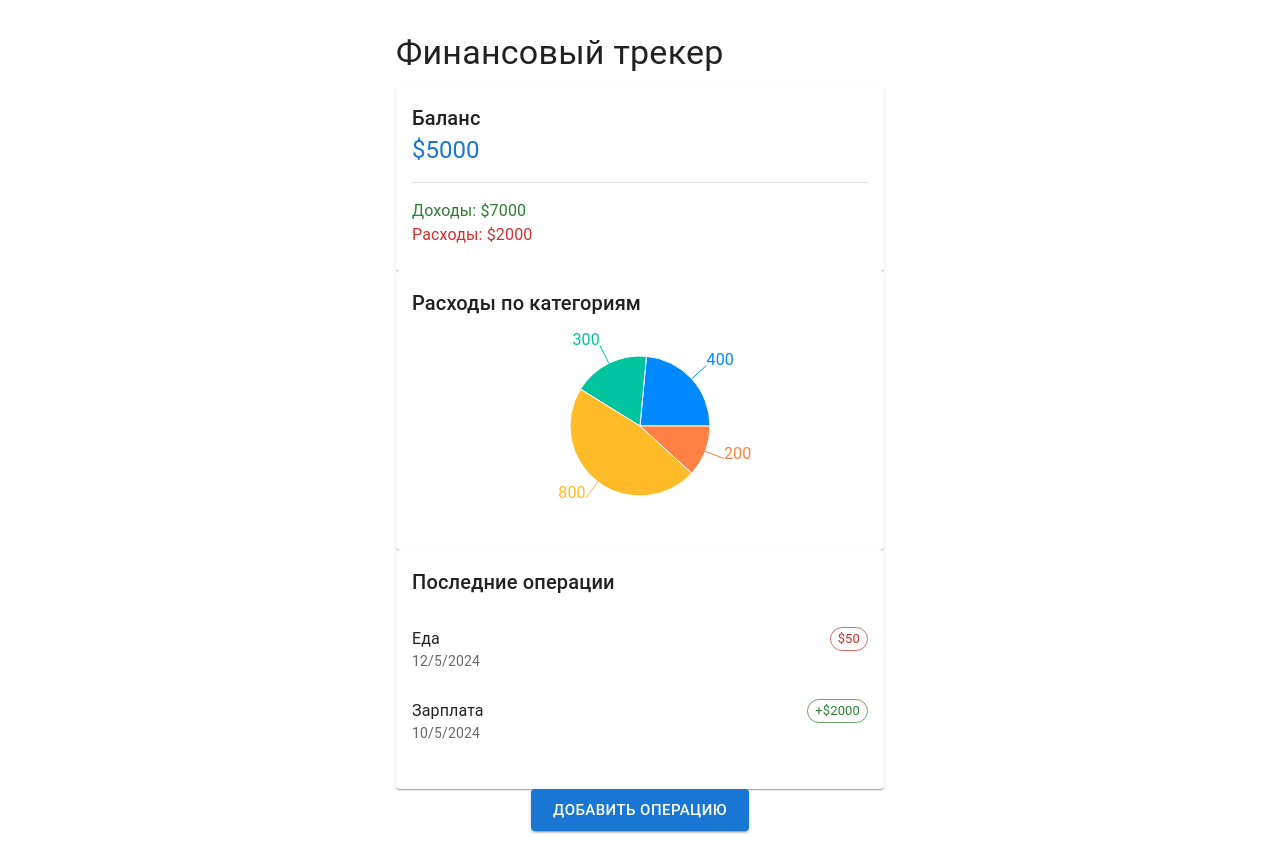
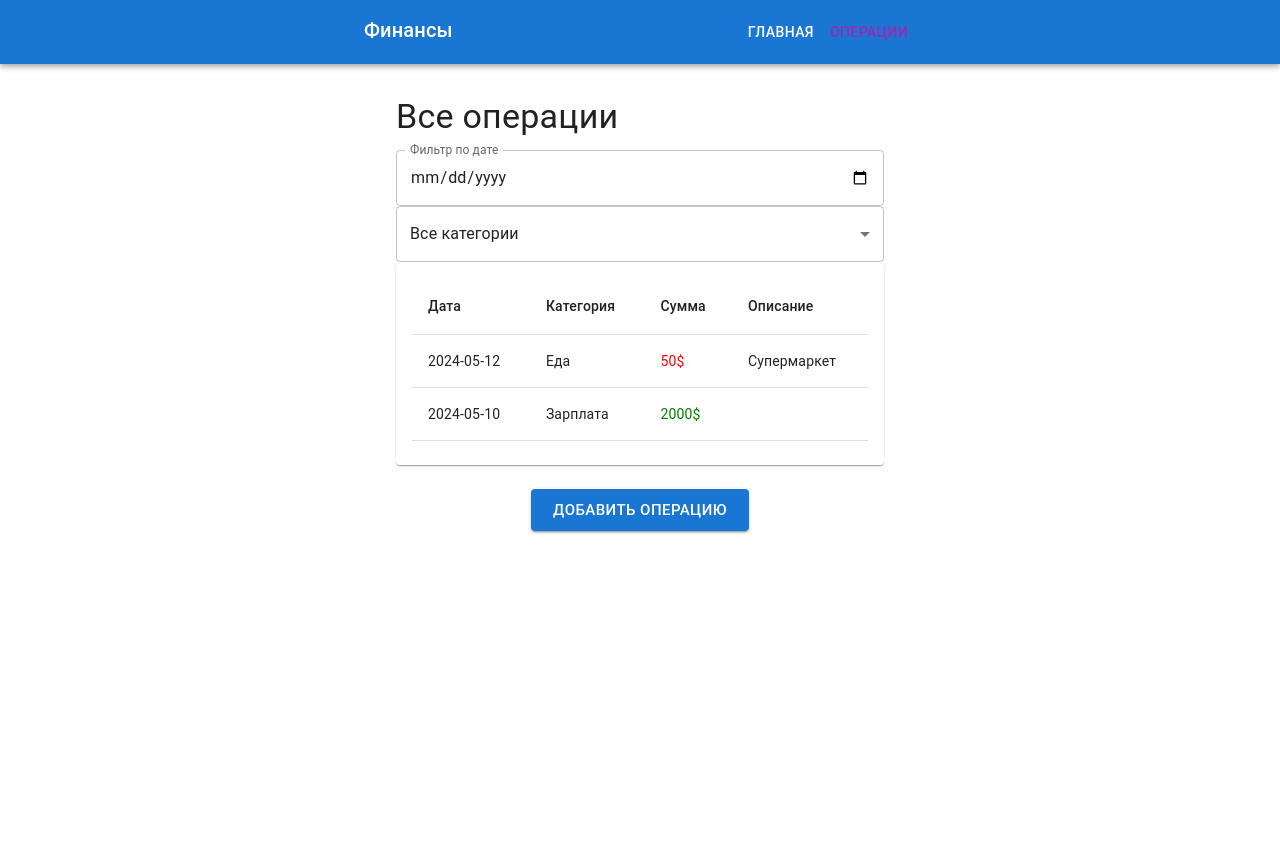
Before and after one commit to Top4ik228-Akey-Ivan/Finance-app, a React (Vite) app: page /transactions in a window 1280 px wide. After the commit the page ends 800 px from the top, so only its background shows below. Built offline with nearby package versions, Linux system fonts and the light colour scheme.

Commit message:
add transactionsPage (#2)

```diff
--- a/package.json
+++ b/package.json
@@ -17,6 +17,7 @@
     "prettier": "^3.5.3",
     "react": "^19.0.0",
     "react-dom": "^19.0.0",
+    "react-router-dom": "^7.5.1",
     "recharts": "^2.15.3"
   },
   "devDependencies": {
--- a/src/App.tsx
+++ b/src/App.tsx
@@ -1,11 +1,16 @@
 import { Container } from '@mui/material';
-import Dashboard from './pages/dashboardPage/DashboardPage';
+import AppRouter from './components/appRouter/AppRouter';
+import NavigationBar from './components/navigationBar/NavigationBar';
+import { BrowserRouter } from 'react-router-dom';
 
 const App = () => {
     return (
-        <Container maxWidth='sm'>
-            <Dashboard/>
-        </Container>
+        <BrowserRouter>
+            <NavigationBar />
+            <Container maxWidth='sm'>
+                <AppRouter />
+            </Container>
+        </BrowserRouter>
     );
 };
 
--- /dev/null
+++ b/src/components/appRouter/AppRouter.tsx
@@ -0,0 +1,15 @@
+import { Route, Routes } from 'react-router-dom';
+import Dashboard from '../../pages/dashboardPage/DashboardPage';
+import TransactionsPage from '../../pages/transactionsPage/TransactionsPage';
+
+const AppRouter = () => {
+    return (
+        <Routes>
+            <Route path='/' element={<Dashboard />} />
+            <Route path='/transactions' element={<TransactionsPage />} />
+        </Routes>
+
+    );
+};
+
+export default AppRouter;
--- /dev/null
+++ b/src/components/filter/Filter.tsx
@@ -0,0 +1,40 @@
+import { MenuItem, Select, TextField } from '@mui/material';
+import React from 'react';
+import { IFilter } from '../../types';
+
+interface filterProps {
+    filter: IFilter;
+    setFilter: (obj: IFilter) => void;
+    uniqueCategories: string[];
+};
+
+const Filter: React.FC<filterProps> = ({filter, setFilter, uniqueCategories}) => {
+    return (
+        <>
+            <TextField
+                label="Фильтр по дате"
+                type="date"
+                value={filter.dateFilter}
+                onChange={(e) => setFilter({ ...filter, dateFilter: e.target.value })}
+                fullWidth
+                InputLabelProps={{ shrink: true }}
+            />
+
+            <Select
+                value={filter.categoryFilter}
+                onChange={(e) => setFilter({ ...filter, categoryFilter: e.target.value })}
+                displayEmpty
+                fullWidth
+            >
+                <MenuItem value="">Все категории</MenuItem>
+                {uniqueCategories.map((cat) => (
+                    <MenuItem key={cat} value={cat}>
+                        {cat}
+                    </MenuItem>
+                ))}
+            </Select>
+        </>
+    );
+};
+
+export default Filter;
--- a/src/components/lastTransactions/lastTransactions.tsx
+++ b/src/components/lastTransactions/lastTransactions.tsx
@@ -9,12 +9,13 @@ import {
     Typography,
 } from '@mui/material';
 import React from 'react';
-import { ILastTransaction } from '../../types';
+import { ITransaction } from '../../types';
 
 const LastTransaction: React.FC = () => {
-    const transactions: ILastTransaction[] = [
-        { title: 'Еда', amount: -50, date: new Date('12.05.2024') },
-        { title: 'Зарплата', amount: 2000, date: new Date('10.05.2024') },
+
+    const transactions: ITransaction[] = [
+        { id: 1, type: 'expense', category: 'Еда', amount: 50, date: '2024-12-04T21:00:00.000Z' },
+        { id: 2, type: 'income', category: 'Зарплата', amount: 2000, date: '2024-10-04T21:00:00.000Z' },
     ];
 
     return (
@@ -29,10 +30,10 @@ const LastTransaction: React.FC = () => {
                             <ListItemText
                                 primary={
                                     <Box display="flex" justifyContent="space-between" alignItems="center">
-                                        <Typography variant="body1">{tx.title}</Typography>
+                                        <Typography variant="body1">{tx.category}</Typography>
                                         <Chip
-                                            label={`${tx.amount > 0 ? '+' : ''}$${Math.abs(tx.amount)}`}
-                                            color={tx.amount > 0 ? 'success' : 'error'}
+                                            label={`${tx.type==='income' ? '+' : ''}$${tx.amount}`}
+                                            color={tx.type==='income' ? 'success' : 'error'}
                                             variant="outlined"
                                             size="small"
                                         />
@@ -40,7 +41,11 @@ const LastTransaction: React.FC = () => {
                                 }
                                 secondary={
                                     <Typography variant="body2" color="text.secondary">
-                                        {tx.date.toLocaleDateString()}
+                                        {new Date(tx.date).toLocaleString('ru-RU', {
+                                            day: '2-digit',
+                                            month: '2-digit',
+                                            year: 'numeric',
+                                        })}
                                     </Typography>
                                 }
                             />
--- /dev/null
+++ b/src/components/navigationBar/NavigationBar.tsx
@@ -0,0 +1,40 @@
+import { AppBar, Toolbar, Typography, Button, Box, Container } from '@mui/material';
+import { Link, useLocation } from 'react-router-dom';
+
+const NavigationBar = () => {
+    const location = useLocation();
+
+    return (
+        <AppBar position="static" color="primary">
+            <Toolbar >
+                <Container
+                    sx={{ display: 'flex', justifyContent: 'space-between' }}
+                    maxWidth='sm'
+                >
+                    <Typography variant="h6" component="div">
+                        Финансы
+                    </Typography>
+
+                    <Box>
+                        <Button
+                            component={Link}
+                            to="/"
+                            color={location.pathname === '/' ? 'secondary' : 'inherit'}
+                        >
+                            Главная
+                        </Button>
+                        <Button
+                            component={Link}
+                            to="/transactions"
+                            color={location.pathname === '/transactions' ? 'secondary' : 'inherit'}
+                        >
+                            Операции
+                        </Button>
+                    </Box>
+                </Container>
+            </Toolbar>
+        </AppBar>
+    );
+};
+
+export default NavigationBar;
--- /dev/null
+++ b/src/components/transactionsTable/TransactionsTable.tsx
@@ -0,0 +1,40 @@
+import { Card, CardContent, Table, TableBody, TableCell, TableHead, TableRow } from '@mui/material';
+import React from 'react';
+import { ITransaction } from '../../types';
+
+interface TransactionsTableProps {
+    filtered: ITransaction[];
+}
+
+const TransactionsTable: React.FC<TransactionsTableProps> = ({filtered}) => {
+    return (
+        <Card>
+            <CardContent>
+                <Table>
+                    <TableHead>
+                        <TableRow>
+                            <TableCell>Дата</TableCell>
+                            <TableCell>Категория</TableCell>
+                            <TableCell>Сумма</TableCell>
+                            <TableCell>Описание</TableCell>
+                        </TableRow>
+                    </TableHead>
+                    <TableBody>
+                        {filtered.map((tx) => (
+                            <TableRow key={tx.id}>
+                                <TableCell>{tx.date}</TableCell>
+                                <TableCell>{tx.category}</TableCell>
+                                <TableCell style={{ color: tx.type === 'expense' ? 'red' : 'green' }}>
+                                    {tx.amount}$
+                                </TableCell>
+                                <TableCell>{tx?.description}</TableCell>
+                            </TableRow>
+                        ))}
+                    </TableBody>
+                </Table>
+            </CardContent>
+        </Card>
+    );
+};
+
+export default TransactionsTable;
--- a/src/index.css
+++ b/src/index.css
@@ -1,3 +1,5 @@
+::-webkit-scrollbar { display: none; }
+
 * {
     margin: 0;
     padding: 0;
--- a/src/main.tsx
+++ b/src/main.tsx
@@ -1,6 +1,7 @@
 import React from 'react';
 import ReactDOM from 'react-dom/client';
 import App from './App';
+import './index.css';
 import { createTheme, ThemeProvider, CssBaseline } from '@mui/material';
 
 const darkTheme = createTheme({
--- /dev/null
+++ b/src/pages/transactionsPage/TransactionsPage.tsx
@@ -0,0 +1,48 @@
+import {
+    Box,
+    Typography,
+    Button,
+} from '@mui/material';
+import { useState } from 'react';
+import { IFilter, ITransaction } from '../../types';
+import Filter from '../../components/filter/Filter';
+import TransactionsTable from '../../components/transactionsTable/TransactionsTable';
+
+const mockData: ITransaction[] = [
+    { id: 1, date: '2024-05-12', category: 'Еда', amount: 50, type: 'expense', description: 'Супермаркет' },
+    { id: 2, date: '2024-05-10', category: 'Зарплата', amount: 2000, type: 'income' },
+];
+
+const TransactionsPage = () => {
+    const [filter, setFilter] = useState<IFilter>({ dateFilter: '', categoryFilter: '' });
+
+    const filtered = mockData.filter((tx) => {
+        return (
+            (!filter?.categoryFilter || tx.category === filter?.categoryFilter) &&
+            (!filter?.dateFilter || tx.date === filter?.dateFilter)
+        );
+    });
+
+    const uniqueCategories = [...new Set(mockData.map(tx => tx.category))];
+
+    return (
+        <Box sx={{ p: 4 }}>
+            <Typography variant="h4" gutterBottom>
+                Все операции
+            </Typography>
+
+            {/*Фильтр по дате и категории*/}
+            <Filter filter={filter} setFilter={setFilter} uniqueCategories={uniqueCategories}/>
+            {/*Тбалица транзакций*/}
+            <TransactionsTable filtered={filtered}/>
+
+            <Box mt={3} textAlign="center">
+                <Button variant="contained" size="large">
+                    Добавить операцию
+                </Button>
+            </Box>
+        </Box>
+    );
+};
+
+export default TransactionsPage;
```
Also changed, not shown: src/types.ts (+12 -4 lines), 1 other file (tests, documents, lock files or other folders).
